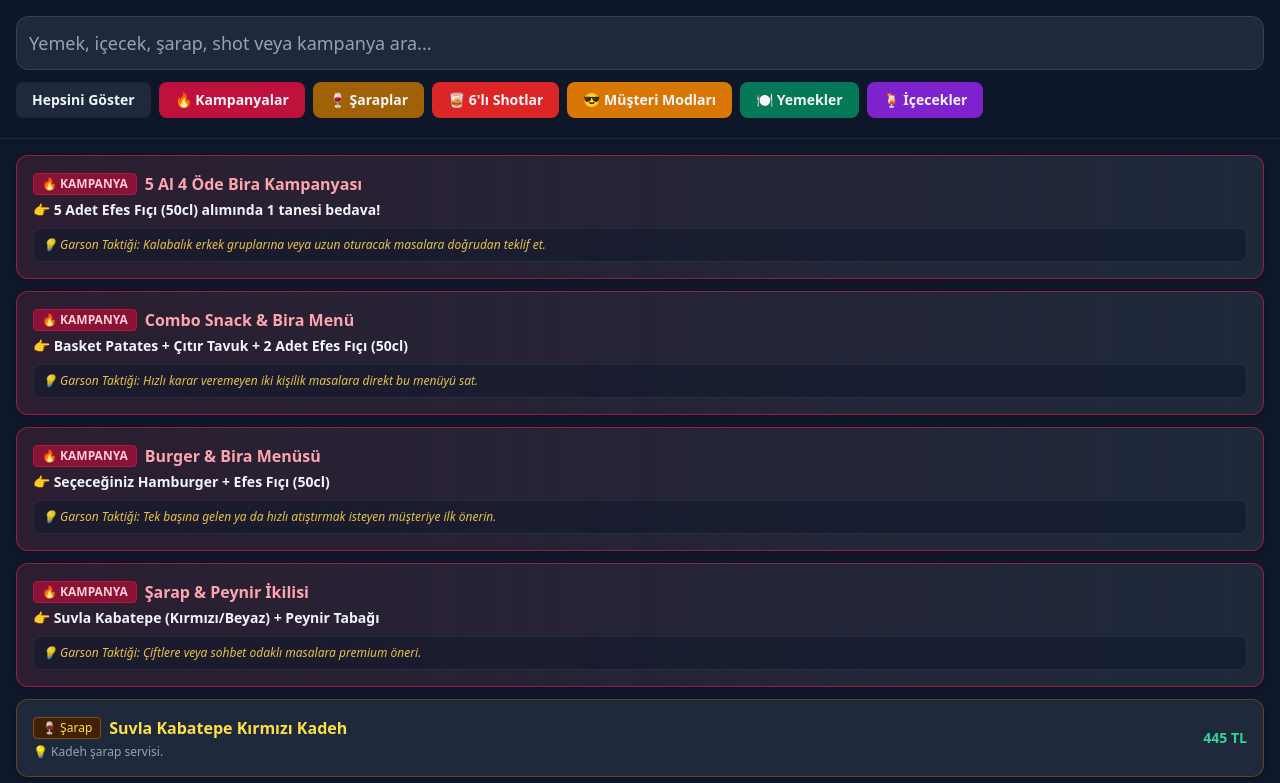
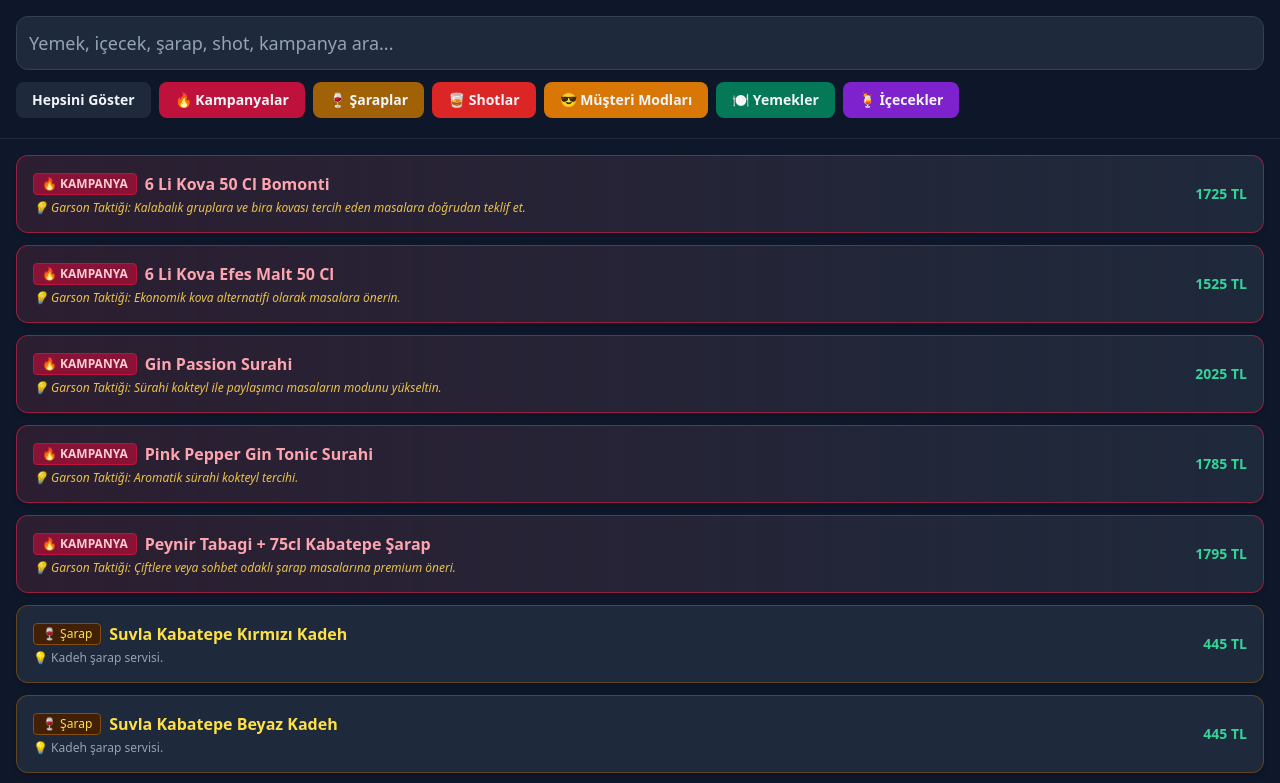
Before and after one commit to efegao/g-a, a plain HTML site: page index.html in a window 1280 px wide. Shown: the top 783 px of the page. Drawn offline with nearby package versions, Linux system fonts and the light colour scheme.

Commit message:
Update index.html

```diff
--- a/index.html
+++ b/index.html
@@ -15,14 +15,14 @@
 
   <!-- Arama ve Filtreler -->
   <div class="sticky top-0 bg-slate-900/95 backdrop-blur border-b border-slate-800 p-4 z-40">
-    <input type="text" id="searchInput" onkeyup="searchItems()" placeholder="Yemek, içecek, şarap, shot veya kampanya ara..."
+    <input type="text" id="searchInput" onkeyup="searchItems()" placeholder="Yemek, içecek, şarap, shot, kampanya ara..."
       class="w-full p-3 rounded-xl bg-slate-800 border border-slate-700 text-white placeholder-slate-400 focus:outline-none focus:border-amber-500 text-lg">
 
     <div class="flex gap-2 mt-3 overflow-x-auto pb-1 no-scrollbar">
       <button onclick="filterType('all')" class="px-4 py-2 bg-slate-800 rounded-lg text-sm font-semibold whitespace-nowrap active:bg-amber-600">Hepsini Göster</button>
       <button onclick="filterType('kampanya')" class="px-4 py-2 bg-rose-700 rounded-lg text-sm font-semibold whitespace-nowrap">🔥 Kampanyalar</button>
       <button onclick="filterType('sarap')" class="px-4 py-2 bg-yellow-700 rounded-lg text-sm font-semibold whitespace-nowrap">🍷 Şaraplar</button>
-      <button onclick="filterType('shot')" class="px-4 py-2 bg-red-600 rounded-lg text-sm font-semibold whitespace-nowrap">🥃 6'lı Shotlar</button>
+      <button onclick="filterType('shot')" class="px-4 py-2 bg-red-600 rounded-lg text-sm font-semibold whitespace-nowrap">🥃 Shotlar</button>
       <button onclick="filterType('mod')" class="px-4 py-2 bg-amber-600 rounded-lg text-sm font-semibold whitespace-nowrap">😎 Müşteri Modları</button>
       <button onclick="filterType('yemek')" class="px-4 py-2 bg-emerald-700 rounded-lg text-sm font-semibold whitespace-nowrap">🍽️ Yemekler</button>
       <button onclick="filterType('icecek')" class="px-4 py-2 bg-purple-700 rounded-lg text-sm font-semibold whitespace-nowrap">🍹 İçecekler</button>
@@ -58,11 +58,16 @@
 
   <script>
     const drinkDetails = {
-      // 6'LI SHOTLAR
-      "6'lı Tekila Shot": { fiyat: "950 TL", icerik: "6 adet Tekila shot, tuz ve limon dilimleri ile.", note: "Kalabalık gruplara ve mod yükseltmek isteyen masalara ilk önerilecek seçenek." },
-      "6'lı Votka Shot": { fiyat: "900 TL", icerik: "6 adet aromalı veya sek Votka shot.", note: "Enerjik gruplar için hızlı tüketim seçeneği." },
-      "6'lı Jägerbomb / Jagermeister Shot": { fiyat: "1100 TL", icerik: "6 adet Jagermeister shot (veya Jägerbomb sunumu).", note: "Eğlencenin dozunu artırmak isteyen masalara yönlendirin." },
-      "6 melek 1 Şeytan (Özel Shot Seti)": { fiyat: "1050 TL", icerik: "5 adet tatlı/meyveli shot (melek) ve 1 adet yüksek alkollü/acılı shot (şeytan).", note: "Masada oyun/iddia oynayan arkadaş gruplarına birebir taktik ürün." },
+      // SHOTLAR (Güncel Görsel Verisine Göre)
+      "Olmeca Silver Tequila": { fiyat: "265 TL", icerik: "Olmeca Silver Tekila tek shot.", note: "Klasik tekila shot servisi." },
+      "Tequila Gli Shot": { fiyat: "1475 TL", icerik: "Grup/Toplu tekila shot sunumu.", note: "Kalabalık masalara önerin." },
+      "Tequila 12 Li Shot": { fiyat: "2850 TL", icerik: "12'li özel tekila shot seti.", note: "Eğlenceyi doruğa çıkaran kalabalık gruplar için." },
+      "Jagermeister Shot": { fiyat: "265 TL", icerik: "Tek shot Jagermeister.", note: "Bitkisel likör aroması." },
+      "Jagermeister 6 Li Shot": { fiyat: "1475 TL", icerik: "6'lı Jagermeister shot seti.", note: "Popüler grup shot seçeneği." },
+      "Jagermeister 12 Li Shot": { fiyat: "2850 TL", icerik: "12'li Jagermeister shot seti.", note: "Büyük masalar için ideal." },
+      "Jameson Standart Shot": { fiyat: "265 TL", icerik: "Jameson İrlanda Viskisi tek shot.", note: "Yumuşak içimli viski shot." },
+      "Jameson Standart Shot 6 Li": { fiyat: "1475 TL", icerik: "6'lı Jameson viski shot seti.", note: "Viski seven gruplara." },
+      "Jameson Standart Shot 12 Li": { fiyat: "2850 TL", icerik: "12'li Jameson viski shot seti.", note: "Büyük viski sever gruplar için." },
 
       // BİRALAR
       "Efes Fıçı (33cl)": { fiyat: "250 TL", icerik: "Klasik fıçı bira, taze ve yumuşak içim.", note: "Taze ve hızlı servis edin." },
@@ -71,44 +76,21 @@
       "Belfast Fıçı (50cl)": { fiyat: "310 TL", icerik: "Özel şerbetçiotu aromalı fıçı bira.", note: "Karakteristik malt lezzeti." },
       "Stella Artois Fıçı (33cl)": { fiyat: "250 TL", icerik: "Belçika menşeili premium fıçı bira.", note: "Özel bardağında soğuk servis edilir." },
       "Stella Artois Fıçı (50cl)": { fiyat: "290 TL", icerik: "Belçika menşeili premium fıçı bira.", note: "Hafif ve kaliteli fıçı tercihi." },
-      "Stella Artois (44cl)": { fiyat: "335 TL", icerik: "Premium Belçika lager birası.", note: "Şık servis seçeneği." },
       "Bud (50cl)": { fiyat: "325 TL", icerik: "Amerikan tarzı lager bira.", note: "Hafif içimli, herkesin sevdiği lezzet." },
-      "Miller Lime (33cl)": { fiyat: "325 TL", icerik: "Misket limonu aromalı hafif içimli bira.", note: "Sıcak havalarda ferahlatıcı seçenek." },
       "Miller (50cl)": { fiyat: "360 TL", icerik: "Yumuşak içimli Amerikan lager.", note: "Acı bira sevmeyenlere önerin." },
       "Corona (35.5cl)": { fiyat: "430 TL", icerik: "Meksika menşeili, ferahlatıcı hafif bira.", note: "Limon dilimiyle servis edilir." },
-      "Efes Malt (50cl)": { fiyat: "305 TL", icerik: "%100 malt arpadan üretilmiş bira.", note: "Klasik malt severlere." },
-      "Efes +1 (50cl)": { fiyat: "305 TL", icerik: "Dinlendirilmiş ekstra yumuşak içim.", note: "Dinlenmiş yumuşak tat." },
-      "Efes Green (50cl)": { fiyat: "325 TL", icerik: "Efes özel seri bira.", note: "Farklı Efes lezzeti arayanlara." },
-      "Efes Glutensiz (50cl)": { fiyat: "345 TL", icerik: "Glutensiz özel üretim bira.", note: "Gluten hassasiyeti olan müşterilere önerin." },
       "Amsterdam (50cl)": { fiyat: "480 TL", icerik: "%8.4 alkol oranına sahip sert bira.", note: "Sert bira isteyen müşterinin tercihi." },
-      "Belfast Irish Lager (50cl)": { fiyat: "319 TL", icerik: "Koyu renkli karamelize malt lager.", note: "Koyu malt aroması." },
-      "Beck's (50cl)": { fiyat: "325 TL", icerik: "Alman pilsener tarzı bira.", note: "Geleneksel Alman lezzeti." },
-      "Bomonti Filtresiz (50cl)": { fiyat: "345 TL", icerik: "Filtre edilmemiş malt bira.", note: "Yumuşak ve gövdeli içim." },
-      "Duvel (33cl)": { fiyat: "520 TL", icerik: "%8.5 alkollü Belçika ale birası.", note: "Gurme bira severlere önerin." },
-      "Erdinger (33cl)": { fiyat: "450 TL", icerik: "Geleneksel Alman buğday birası.", note: "Mayalı, gövdeli Alman klasiği." },
       "Hoegaarden (33cl)": { fiyat: "460 TL", icerik: "Belçika buğday birası.", note: "Ferahlatıcı meyvemsi nota." },
 
       // KOKTEYLLER & ALKOLLER
-      "Campari": { fiyat: "420 TL", icerik: "İtalyan aperatifi.", note: "Yemek öncesi iştah açıcı." },
-      "Garrone (Dry/Bianco/Rosso)": { fiyat: "420 TL", icerik: "Aromatik vermut çeşidi.", note: "Buz ve narenciye dilimi ile." },
-      "Yeni Rakı Tek": { fiyat: "430 TL", icerik: "Geleneksel anason aromalı Türk içkisi.", note: "Soğuk su ve buz ile." },
-      "Yeni Rakı Duble": { fiyat: "610 TL", icerik: "Geleneksel anason aromalı Türk içkisi.", note: "Meze ve sohbet eşlikçisi." },
-      "Absolut Tek": { fiyat: "445 TL", icerik: "İsveç votkası.", note: "Enerji veya meyve suyu ile." },
-      "Absolut Duble": { fiyat: "645 TL", icerik: "İsveç votkası.", note: "Sek veya buzlu." },
-      "Beefeater Tek": { fiyat: "480 TL", icerik: "London Dry Gin.", note: "Tonik ve limon ile ikili." },
       "Gin Tonic": { fiyat: "560 TL", icerik: "Cin, tonik, taze salatalık veya limon.", note: "Ferahlatıcı ve risksiz klasik." },
       "Tom Collins": { fiyat: "595 TL", icerik: "Cin, taze limon suyu, şeker şurubu, soda.", note: "Ekşi-tatlı ferahlatıcı kokteyl." },
-      "Kuğulu": { fiyat: "605 TL", icerik: "Meyveli tatlı kokteyl bazı.", note: "Görsel sunumlu özel kokteyl." },
       "Whiskey Sour": { fiyat: "640 TL", icerik: "Viski, limon suyu, şeker şurubu, yumurta akı.", note: "Köpüklü, ekşimsi ve sofistike." },
-      "Obsession": { fiyat: "645 TL", icerik: "Tekila, taze fesleğen, karabiber, narenciye.", note: "Baharatlı ve sıradışı tat." },
-      "Hot Passion": { fiyat: "650 TL", icerik: "Tropikal meyveler, tekila/votka bazı, acı dokunuş.", note: "Acılı ve tropikal dengeli." },
       "Negroni": { fiyat: "675 TL", icerik: "Cin, Campari, Kırmızı Tatlı Vermut.", note: "Sert ve karizmatik içecek." },
       "Long Island": { fiyat: "690 TL", icerik: "Cin, votka, rom, tekila, triple sec, kola.", note: "Yüksek alkollü ve hızlı etki." },
-      "Daydream": { fiyat: "695 TL", icerik: "Koyu meyve özleri, premium alkol.", note: "Romantik ve tatlı profil." },
-      "Black Angel": { fiyat: "695 TL", icerik: "Özel imza kokteyl karışımı.", note: "Gizemli ve görseli güçlü." },
-      "Irish Coffee": { fiyat: "450 TL", icerik: "Sıcak kahve, İrlanda viskisi ve krema.", note: "Tatlı sonrası veya soğuk akşam kapanışı." },
+      "Kuğulu": { fiyat: "605 TL", icerik: "Absolut, nar suyu, passion püre, vanilya şurubu, s00826 mix.", note: "Görsel sunumlu özel kokteyl." },
 
-      // SUVLA ŞARAPLARI (JSON Verisine Uyarlanmış Güncel Liste)
+      // SUVLA ŞARAPLARI
       "Suvla Kabatepe Kırmızı Kadeh": { fiyat: "445 TL", icerik: "Suvla Kabatepe serisi kırmızı kadeh şarap.", note: "Hızlı servis ve kadeh şarap tercih edenler için." },
       "Suvla Kabatepe Beyaz Kadeh": { fiyat: "445 TL", icerik: "Suvla Kabatepe serisi beyaz kadeh şarap.", note: "Ferah ve hafif başlangıçlar için ideal." },
       "Suvla Kabatepe Rose Kadeh": { fiyat: "460 TL", icerik: "Suvla Kabatepe serisi rose kadeh şarap.", note: "Yaz akşamları ve hafif atıştırmalıklar yanına." },
@@ -129,11 +111,12 @@
     };
 
     const data = [
-      // KAMPANYALAR
-      { type: "kampanya", title: "5 Al 4 Öde Bira Kampanyası", detail: "5 Adet Efes Fıçı (50cl) alımında 1 tanesi bedava!", note: "Kalabalık erkek gruplarına veya uzun oturacak masalara doğrudan teklif et." },
-      { type: "kampanya", title: "Combo Snack & Bira Menü", detail: "Basket Patates + Çıtır Tavuk + 2 Adet Efes Fıçı (50cl)", note: "Hızlı karar veremeyen iki kişilik masalara direkt bu menüyü sat." },
-      { type: "kampanya", title: "Burger & Bira Menüsü", detail: "Seçeceğiniz Hamburger + Efes Fıçı (50cl)", note: "Tek başına gelen ya da hızlı atıştırmak isteyen müşteriye ilk önerin." },
-      { type: "kampanya", title: "Şarap & Peynir İkilisi", detail: "Suvla Kabatepe (Kırmızı/Beyaz) + Peynir Tabağı", note: "Çiftlere veya sohbet odaklı masalara premium öneri." },
+      // KAMPANYALAR (Güncel Görsel Verisine Göre)
+      { type: "kampanya", title: "6 Li Kova 50 Cl Bomonti", detail: "1725 TL", note: "Kalabalık gruplara ve bira kovası tercih eden masalara doğrudan teklif et." },
+      { type: "kampanya", title: "6 Li Kova Efes Malt 50 Cl", detail: "1525 TL", note: "Ekonomik kova alternatifi olarak masalara önerin." },
+      { type: "kampanya", title: "Gin Passion Surahi", detail: "2025 TL", note: "Sürahi kokteyl ile paylaşımcı masaların modunu yükseltin." },
+      { type: "kampanya", title: "Pink Pepper Gin Tonic Surahi", detail: "1785 TL", note: "Aromatik sürahi kokteyl tercihi." },
+      { type: "kampanya", title: "Peynir Tabagi + 75cl Kabatepe Şarap", detail: "1795 TL", note: "Çiftlere veya sohbet odaklı şarap masalarına premium öneri." },
 
       // ŞARAPLAR KARTI (Filtreleme İçin)
       { type: "sarap", title: "Suvla Kabatepe Kırmızı Kadeh", detail: "445 TL", note: "Kadeh şarap servisi." },
@@ -154,37 +137,31 @@
       { type: "sarap", title: "Suvla Papaz Karası (75 cl)", detail: "2100 TL", note: "Şişe şarap." },
       { type: "sarap", title: "Garrone Prosecco (75 cl)", detail: "2650 TL", note: "Köpüklü şarap." },
 
-      // 6'LI SHOTLAR KARTLARI
-      { type: "shot", title: "6'lı Tekila Shot", detail: "950 TL", note: "Klasik partileme ve mod yükseltme shotı." },
-      { type: "shot", title: "6'lı Votka Shot", detail: "900 TL", note: "Hızlı etki isteyen gruplara önerin." },
-      { type: "shot", title: "6'lı Jägerbomb Shot", detail: "1100 TL", note: "Enerji ve alkolü bir arada isteyen masalara." },
-      { type: "shot", title: "6 Melek 1 Şeytan Set", detail: "1050 TL", note: "Masada oyun/eğlence döndüren gruplar için birebir." },
+      // SHOTLAR KARTI (Filtreleme İçin)
+      { type: "shot", title: "Olmeca Silver Tequila", detail: "265 TL", note: "Tek shot tekila." },
+      { type: "shot", title: "Tequila Gli Shot", detail: "1475 TL", note: "Toplu/Grup tekila shot seti." },
+      { type: "shot", title: "Tequila 12 Li Shot", detail: "2850 TL", note: "12'li büyük tekila shot seti." },
+      { type: "shot", title: "Jagermeister Shot", detail: "265 TL", note: "Tek shot Jagermeister." },
+      { type: "shot", title: "Jagermeister 6 Li Shot", detail: "1475 TL", note: "6'lı popüler shot seti." },
+      { type: "shot", title: "Jagermeister 12 Li Shot", detail: "2850 TL", note: "12'li büyük shot seti." },
+      { type: "shot", title: "Jameson Standart Shot", detail: "265 TL", note: "Tek shot Jameson viski." },
+      { type: "shot", title: "Jameson Standart Shot 6 Li", detail: "1475 TL", note: "6'lı viski shot seti." },
+      { type: "shot", title: "Jameson Standart Shot 12 Li", detail: "2850 TL", note: "12'li viski shot seti." },
 
       // MODLAR
       { type: "mod", title: "Yeni geldim, henüz ısınmadım", detail: "Gin Tonic (560₺) / Mojito (625₺)", note: "Sade, tanıdık, risksiz. Konuşmaya başlarken elde bardak olsun." },
-      { type: "mod", title: "Arkadaşlarla eğlenceli bir gece", detail: "Red Spanish Sangria (580₺) / Long Island (690₺)", note: "Sangria masaya gelince ortam açılır." },
-      { type: "mod", title: "Romantik/özel akşam yemeği", detail: "Daydream (695₺) / Black Angel (695₺)", note: "Koyu, şık, görseli güçlü." },
+      { type: "mod", title: "Arkadaşlarla eğlenceli bir gece", detail: "Gin Passion Sürahi (2025₺) / Long Island (690₺)", note: "Sürahi kokteyller masaya gelince ortam açılır." },
+      { type: "mod", title: "Romantik/özel akşam yemeği", detail: "Peynir Tabağı + Şarap Kampanyası (1795₺)", note: "Koyu, şık, görseli güçlü." },
       { type: "mod", title: "İş yemeği, resmi ama rahat", detail: "Negroni (675₺) / Whiskey Sour (640₺)", note: "Sofistike görünür, abartısız." },
       { type: "mod", title: "Doğum günü/kutlama", detail: "Kuğulu (605₺) + Prosecco öner", note: "Önce Kuğulu rengiyle gelsin, sonra Prosecco." },
-      { type: "mod", title: "Bugün çok yoruldum, kafamı dağıtacağım", detail: "Long Island (690₺) / Lynchburg Lemonade (660₺)", note: "Long Island söylemeden git. Lynchburg limonata gibi başlar." },
+      { type: "mod", title: "Bugün çok yoruldum, kafamı dağıtacağım", detail: "Long Island (690₺) / 6'lı Kova Bomonti (1725₺)", note: "Kova bira ile rahatlama seçeneği." },
 
       // YEMEKLER
       { type: "yemek", title: "Kaşık Patates / Trüf Patates", bira: ["Efes Fıçı (33cl)", "Hoegaarden (33cl)"], kokteyl: ["Gin Tonic", "Tom Collins"], sarap: ["Suvla Kabatepe Beyaz Kadeh", "Suvla Kabatepe Beyaz (75 cl)"], note: "Hafif başlangıç, içeceği de hafif ve ferah tut." },
-      { type: "yemek", title: "Dinamit Tavuk", bira: ["Efes Fıçı (50cl)", "Corona (35.5cl)"], kokteyl: ["Kuğulu", "Hot Passion"], sarap: ["Suvla Kabatepe Beyaz Kadeh"], note: "Acılı/soslu tavuk -> meyveli kokteyller veya hafif soğuk beyaz şarap acıyı keser." },
       { type: "yemek", title: "Çıtır Tavuk Parçaları / Basket", bira: ["Efes Fıçı (50cl)", "Miller (50cl)"], kokteyl: ["Tom Collins"], sarap: [], note: "Atıştırmalık basketlerin yanına soğuk fıçı bira veya Miller mükemmel gider." },
-      { type: "yemek", title: "Kalamar Tava", bira: ["Hoegaarden (33cl)", "Erdinger (33cl)"], kokteyl: ["Tom Collins", "Gin Tonic"], sarap: ["Suvla Sav Blanc (75 cl)", "Suvla Kabatepe Beyaz Kadeh"], note: "Deniz ürünü = yüksek asiditeli taze Suvla Sauvignon Blanc." },
-      { type: "yemek", title: "Nachos (Kıymalı / Peynirli)", bira: ["Corona (35.5cl)", "Efes Fıçı (50cl)"], kokteyl: ["Obsession", "Hot Passion"], sarap: [], note: "Meksika usulü atıştırmalıklar için Corona veya Tekila bazlı kokteyller şart." },
-      { type: "yemek", title: "Peynir Tabağı", bira: ["Duvel (33cl)", "Hoegaarden (33cl)"], kokteyl: ["Garrone Prosecco (75 cl)"], sarap: ["Suvla Karasakız (75 cl)", "Suvla Sav Blanc (75 cl)"], note: "Peynir tabağı ile Suvla Karasakız veya Prosecco zarif bir ikilidir." },
+      { type: "yemek", title: "Peynir Tabağı", bira: ["Hoegaarden (33cl)"], kokteyl: ["Garrone Prosecco (75 cl)"], sarap: ["Suvla Karasakız (75 cl)", "Peynir Tabagi + 75cl Kabatepe Şarap"], note: "Peynir tabağı ile şarap kampanyasını doğrudan eşleştirin." },
       { type: "yemek", title: "Hamburger / Cheeseburger", bira: ["Efes Fıçı (50cl)", "Amsterdam (50cl)"], kokteyl: ["Whiskey Sour"], sarap: ["Suvla Kabatepe Kırmızı (75 cl)"], note: "Yoğun et ve peynir dengesine gövdeli Suvla Kabatepe Kırmızı çok yakışır." },
-      { type: "yemek", title: "Tavuk Şinitzel / Izgara Tavuk", bira: ["Stella Artois Fıçı (50cl)", "Beck's (50cl)"], kokteyl: ["Gin Tonic"], sarap: ["Suvla Kabatepe Beyaz (75 cl)", "Suvla Karasakız (75 cl)"], note: "Tavuk yemeklerinde ferah Suvla Beyaz veya yumuşak içimli Karasakız önerilir." },
-      { type: "yemek", title: "Dana Antrikot / Bonfile", bira: ["Belfast Irish Lager (50cl)", "Amsterdam (50cl)"], kokteyl: ["Negroni", "Whiskey Sour"], sarap: ["Suvla Cab Sauv Merlot (75 cl)", "Suvla Kitre (75 cl)"], note: "Kırmızı et için zengin aromasıyla Suvla Cab Sauv Merlot veya Kitre." },
-      { type: "yemek", title: "Izgara Köfte", bira: ["Efes Malt (50cl)", "Bomonti Filtresiz (50cl)"], kokteyl: [], sarap: ["Suvla Kabatepe Kırmızı (75 cl)", "Suvla Kabatepe Kırmızı Kadeh"], note: "Geleneksel lezzet, yerli malt biralar veya Suvla Kırmızı ile tamamlanır." },
-      { type: "yemek", title: "Fettucini Alfredo", bira: ["Stella Artois Fıçı (33cl)"], kokteyl: ["Tom Collins", "Gin Tonic"], sarap: ["Suvla Sav Blanc (75 cl)"], note: "Yoğun krema sosunu asiditesi yüksek Suvla Sauvignon Blanc veya hafif cin kokteyli keser." },
-      { type: "yemek", title: "Penne Arrabbiata (Acılı)", bira: ["Bud (50cl)", "Corona (35.5cl)"], kokteyl: ["Hot Passion"], sarap: ["Suvla Kabatepe Kadeh"], note: "Acılı domates sosu ile ferahlatıcı hafif biralar idealdir." },
-      { type: "yemek", title: "Pizza Margherita / Dört Peynirli", bira: ["Stella Artois Fıçı (50cl)", "Beck's (50cl)"], kokteyl: ["Negroni"], sarap: ["Suvla Kabatepe Beyaz (75 cl)"], note: "Klasik pizzanın yanında Negroni veya taze beyaz şarap tercih edilir." },
-      { type: "yemek", title: "Pizza Pepperoni / Şarküteri", bira: ["Efes Fıçı (50cl)", "Amsterdam (50cl)"], kokteyl: ["Long Island"], sarap: ["Suvla Cab Sauv Merlot (75 cl)", "Suvla Kabatepe Kırmızı (75 cl)"], note: "Baharatlı şarküteri etleri soğuk fıçı bira veya gövdeli kırmızı Suvla ister." },
-      { type: "yemek", title: "Sıcak Çikolatalı Sufle / Brownie", bira: [], kokteyl: ["Irish Coffee"], sarap: [], note: "Yoğun çikolatalı tatlıların yanına Irish Coffee mükemmel kapanıştır." },
-      { type: "yemek", title: "Cheesecake / Meyveli Tatlılar", bira: ["Hoegaarden (33cl)"], kokteyl: ["Garrone Prosecco (75 cl)", "Kuğulu"], sarap: [], note: "Meyveli tatlılarla köpüklü Prosecco veya tatlı-meyvemsi kokteyller önerin." }
+      { type: "yemek", title: "Dana Antrikot / Bonfile", bira: ["Amsterdam (50cl)"], kokteyl: ["Negroni", "Whiskey Sour"], sarap: ["Suvla Cab Sauv Merlot (75 cl)", "Suvla Kitre (75 cl)"], note: "Kırmızı et için zengin aromasıyla Suvla Cab Sauv Merlot veya Kitre." }
     ];
 
     let currentFilter = 'all';
@@ -193,7 +170,6 @@
       const list = document.getElementById('contentList');
       list.innerHTML = '';
 
-      // KAMPANYA, ŞARAP, SHOT, MOD VE YEMEK KARTLARI
       data.forEach((item) => {
         if (currentFilter !== 'all' && currentFilter !== item.type) return;
         if (query && !item.title.toLowerCase().includes(query) && !(item.detail && item.detail.toLowerCase().includes(query))) return;
@@ -202,14 +178,16 @@
         card.className = "bg-slate-800 p-4 rounded-xl border border-slate-700/60 shadow-md";
 
         if (item.type === 'kampanya') {
-          card.className = "bg-slate-800 p-4 rounded-xl border border-rose-600/60 shadow-md bg-gradient-to-r from-rose-950/30 to-slate-800";
+          card.className = "bg-slate-800 p-4 rounded-xl border border-rose-600/60 shadow-md bg-gradient-to-r from-rose-950/30 to-slate-800 flex justify-between items-center";
           card.innerHTML = `
-            <div class="flex items-center gap-2 mb-1">
-              <span class="text-xs px-2 py-0.5 rounded bg-rose-900 text-rose-200 border border-rose-700 font-bold">🔥 KAMPANYA</span>
-              <h3 class="font-bold text-rose-300 text-base">${item.title}</h3>
+            <div>
+              <div class="flex items-center gap-2 mb-1">
+                <span class="text-xs px-2 py-0.5 rounded bg-rose-900 text-rose-200 border border-rose-700 font-bold">🔥 KAMPANYA</span>
+                <h3 class="font-bold text-rose-300 text-base">${item.title}</h3>
+              </div>
+              <div class="text-amber-300/90 text-xs italic mt-1">💡 Garson Taktiği: ${item.note}</div>
             </div>
-            <div class="text-slate-100 font-semibold text-sm mb-2">👉 ${item.detail}</div>
-            <div class="text-amber-300/90 text-xs italic bg-slate-900/50 p-2 rounded-lg border border-slate-700/50">💡 Garson Taktiği: ${item.note}</div>
+            <span class="text-emerald-400 font-bold text-sm whitespace-nowrap ml-3">${item.detail}</span>
           `;
         } else if (item.type === 'sarap') {
           card.className = "bg-slate-800 p-4 rounded-xl border border-yellow-700/50 shadow-md flex justify-between items-center cursor-pointer active:bg-slate-700";
@@ -230,7 +208,7 @@
           card.innerHTML = `
             <div>
               <div class="flex items-center gap-2">
-                <span class="text-xs px-2 py-0.5 rounded bg-red-950 text-red-300 border border-red-800">🥃 Shot Seti</span>
+                <span class="text-xs px-2 py-0.5 rounded bg-red-950 text-red-300 border border-red-800">🥃 Shot</span>
                 <h3 class="font-bold text-red-300 text-base">${item.title}</h3>
               </div>
               <p class="text-slate-400 text-xs mt-1">💡 ${item.note}</p>
@@ -257,11 +235,8 @@
         list.appendChild(card);
       });
 
-      // İÇECEK KARTLARI (Şaraplar haricindeki içecekler)
       if (currentFilter === 'all' || currentFilter === 'icecek') {
         Object.keys(drinkDetails).forEach(drinkName => {
-          if (drinkName.includes("Shot")) return; // Shotları hariç tut
-
           if (query && !drinkName.toLowerCase().includes(query) && !drinkDetails[drinkName].icerik.toLowerCase().includes(query)) {
             return;
           }
```
